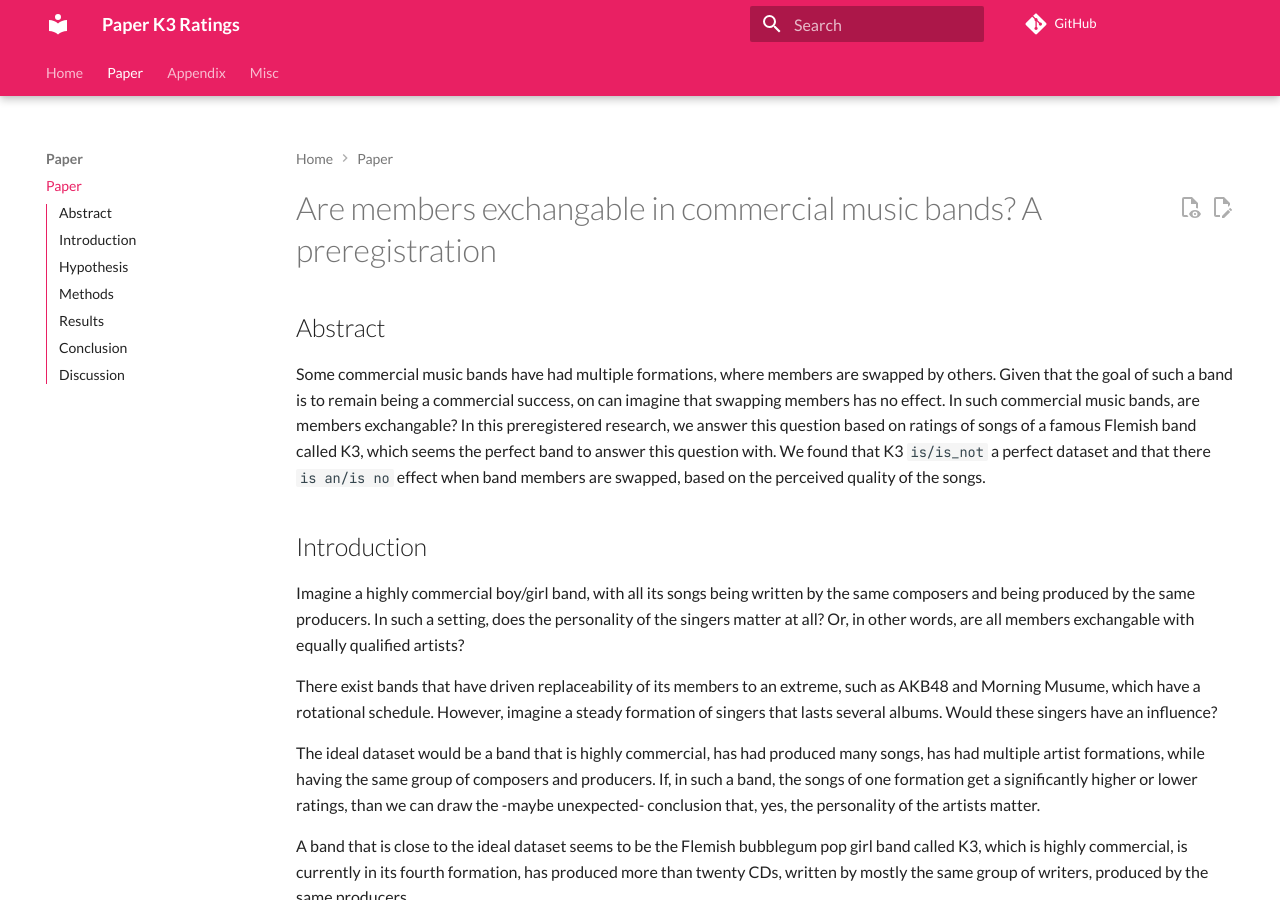
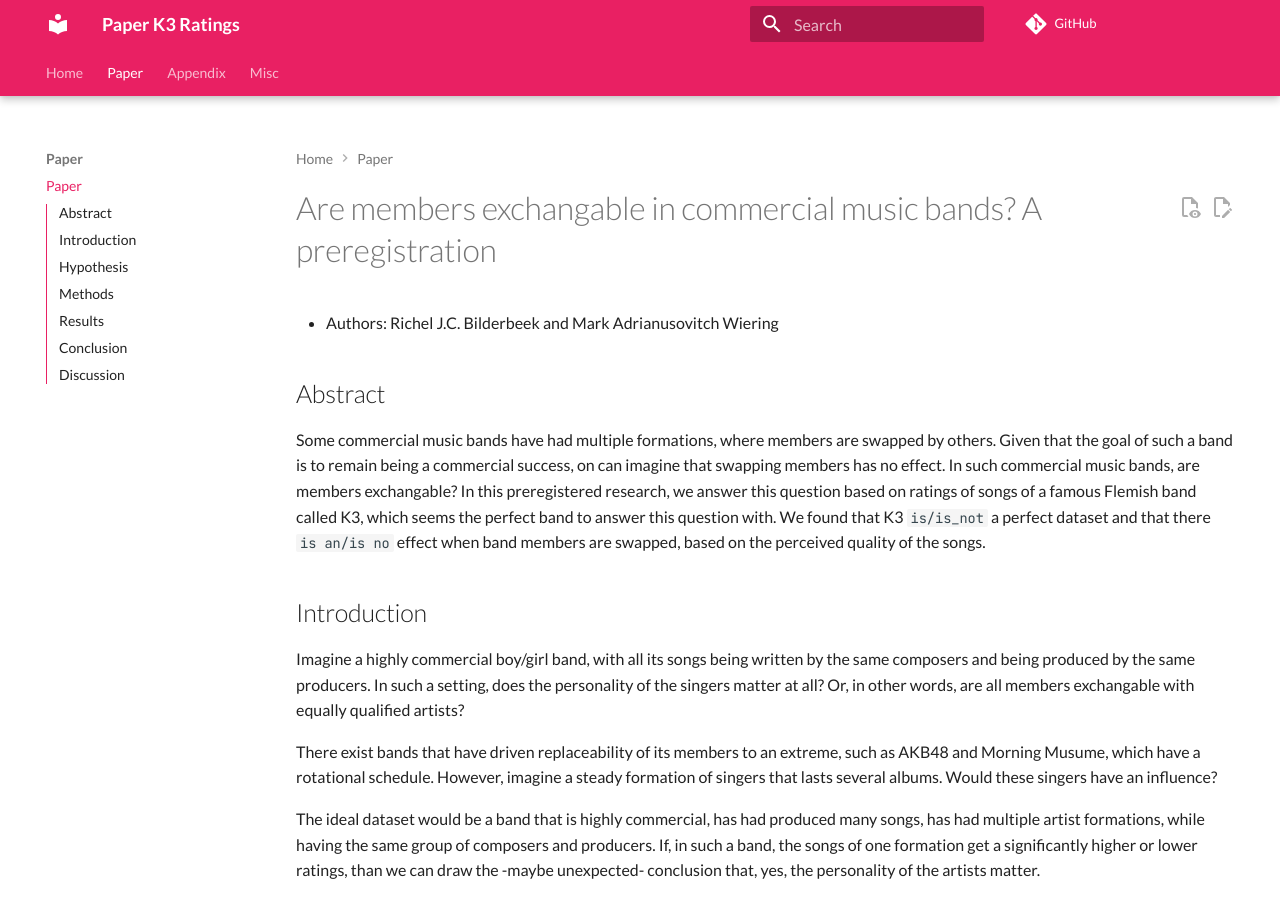
Before and after one commit to richelbilderbeek/paper_k3_ratings, an MkDocs documentation site: the page built from docs/paper.md, in a window 1280 px wide and 900 px high. Built offline with MkDocs 1.6.1 and Material for MkDocs 9.7.7, drawn with Linux system fonts in a browser that asks for light colours; comment, search, counter and statistics services are not loaded.

Commit message:
Add authors' names

```diff
--- a/docs/paper.md
+++ b/docs/paper.md
@@ -1,4 +1,6 @@
 # Are members exchangable in commercial music bands? A preregistration
+
+- Authors: Richel J.C. Bilderbeek and Mark Adrianusovitch Wiering
 
 ## Abstract
 
```
